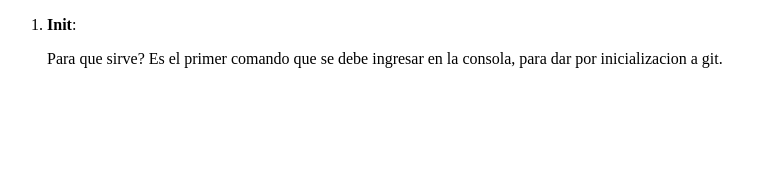
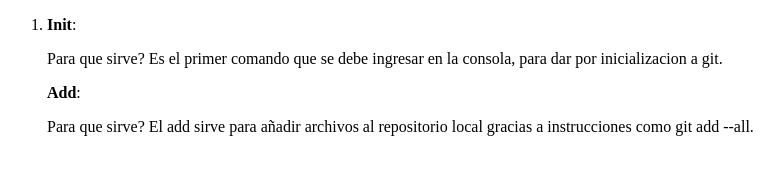
Before and after one commit to manuelvillara/prueba2, a plain HTML site: page index.html in a window 1280 px wide. Shown: the whole page, without its empty margins (1-781 px from the left). Drawn offline with Linux system fonts and the light colour scheme.

Commit message:
Anadi la definicin mia de add

```diff
--- a/index.html
+++ b/index.html
@@ -10,6 +10,9 @@
       <strong>Init</strong>:
       <p>Para que sirve?
 	Es el primer comando que se debe ingresar en la consola, para dar por inicializacion a git.</p>
+<strong>Add</strong>:
+      <p>Para que sirve?
+	El add sirve para añadir archivos al repositorio local gracias a instrucciones como git add --all.</p>
     </li>
   </ol>
 </body>
```
